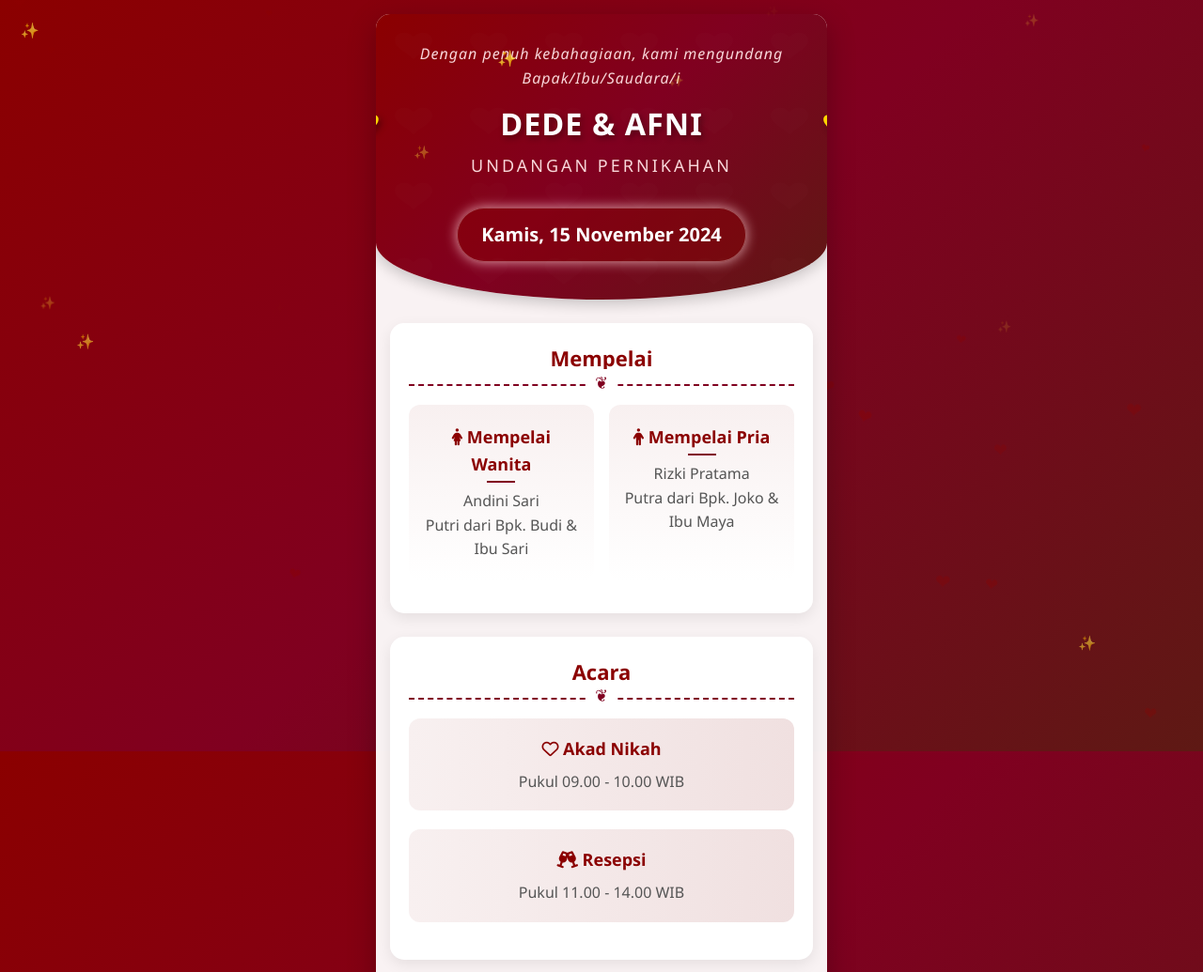
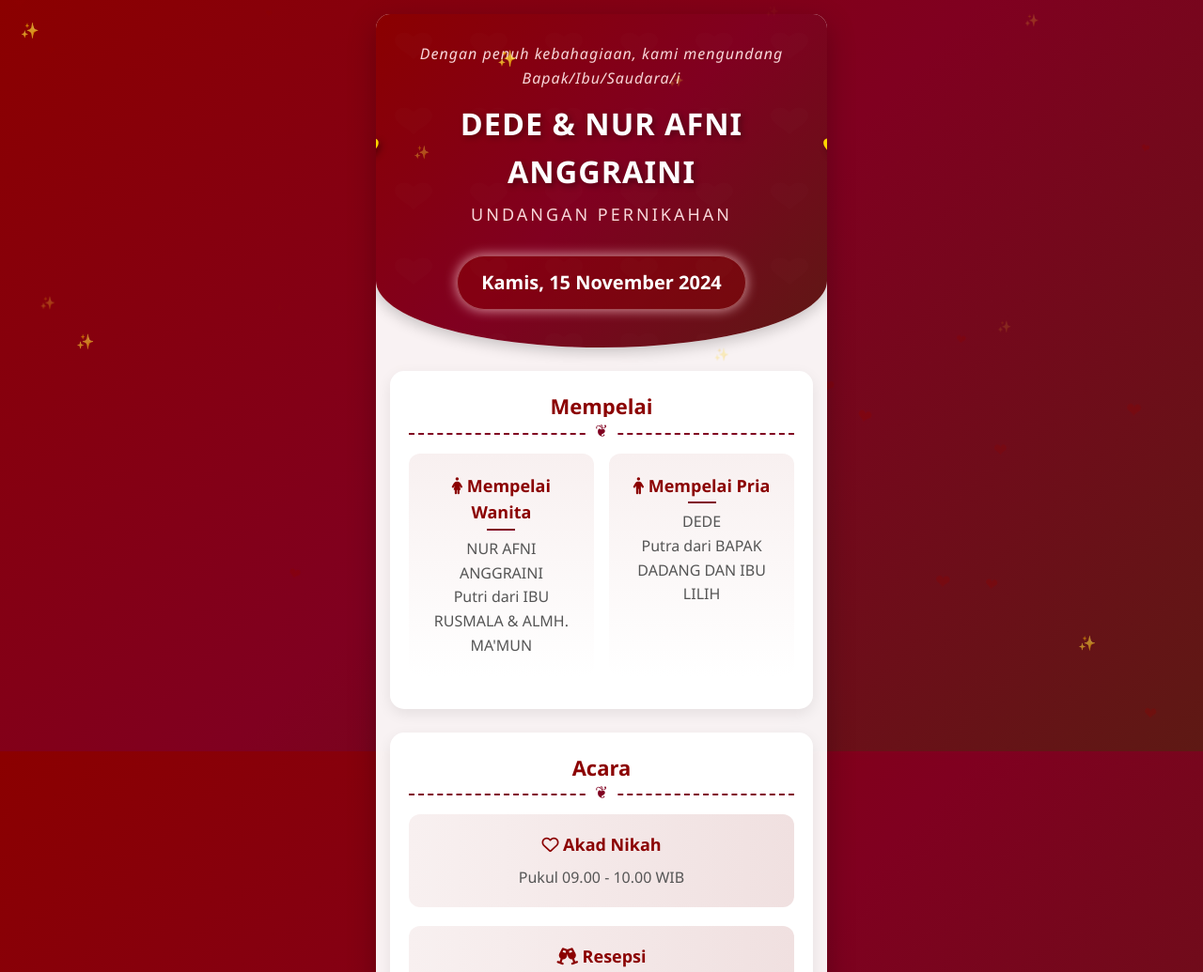
Before and after one commit to rans911/undangan-pernikahan, a plain HTML site: page index.html in a window 1280 px wide. Shown: the top 1035 px of the page at 94% size. Drawn offline with Linux system fonts and the light colour scheme.

```diff
--- a/index.html
+++ b/index.html
@@ -655,7 +655,7 @@
     <div class="container">
         <header>
             <div class="invitation-text">Dengan penuh kebahagiaan, kami mengundang Bapak/Ibu/Saudara/i</div>
-            <div class="couple-names">DEDE & AFNI</div>
+            <div class="couple-names">DEDE & NUR AFNI ANGGRAINI</div>
             <div class="wedding-title">UNDANGAN PERNIKAHAN</div>
             <div class="date">Kamis, 15 November 2024</div>
         </header>
@@ -665,13 +665,13 @@
             <div class="couple-info">
                 <div class="bride">
                     <h3><i class="fas fa-female"></i> Mempelai Wanita</h3>
-                    <p>Andini Sari</p>
-                    <p>Putri dari Bpk. Budi & Ibu Sari</p>
+                    <p>NUR AFNI ANGGRAINI</p>
+                    <p>Putri dari IBU RUSMALA & ALMH. MA'MUN</p>
                 </div>
                 <div class="groom">
                     <h3><i class="fas fa-male"></i> Mempelai Pria</h3>
-                    <p>Rizki Pratama</p>
-                    <p>Putra dari Bpk. Joko & Ibu Maya</p>
+                    <p>DEDE</p>
+                    <p>Putra dari BAPAK DADANG DAN IBU LILIH</p>
                 </div>
             </div>
         </section>
@@ -695,7 +695,7 @@
             <div class="location">
                 <p><i class="fas fa-map-marker-alt"></i> Gedung Serba Guna Merdeka</p>
                 <p>Jl. Kemerdekaan No. 123, Jakarta Pusat</p>
-                <a href="#" class="map-link"><i class="fas fa-map"></i> Buka di Google Maps</a>
+                <a href="https://www.google.com/maps/place/6%C2%B012'29.9%22S+107%C2%B001'39.6%22E/@-6.2083056,107.0276667,17z/data=!3m1!4b1!4m4!3m3!8m2!3d-6.2083056!4d107.0276667?hl=id&entry=ttu&g_ep=EgoyMDI1MTAyOS4yIKXMDSoASAFQAw%3D%3D" class="map-link"><i class="fas fa-map"></i> Buka di Google Maps</a>
             </div>
         </section>
 
```
